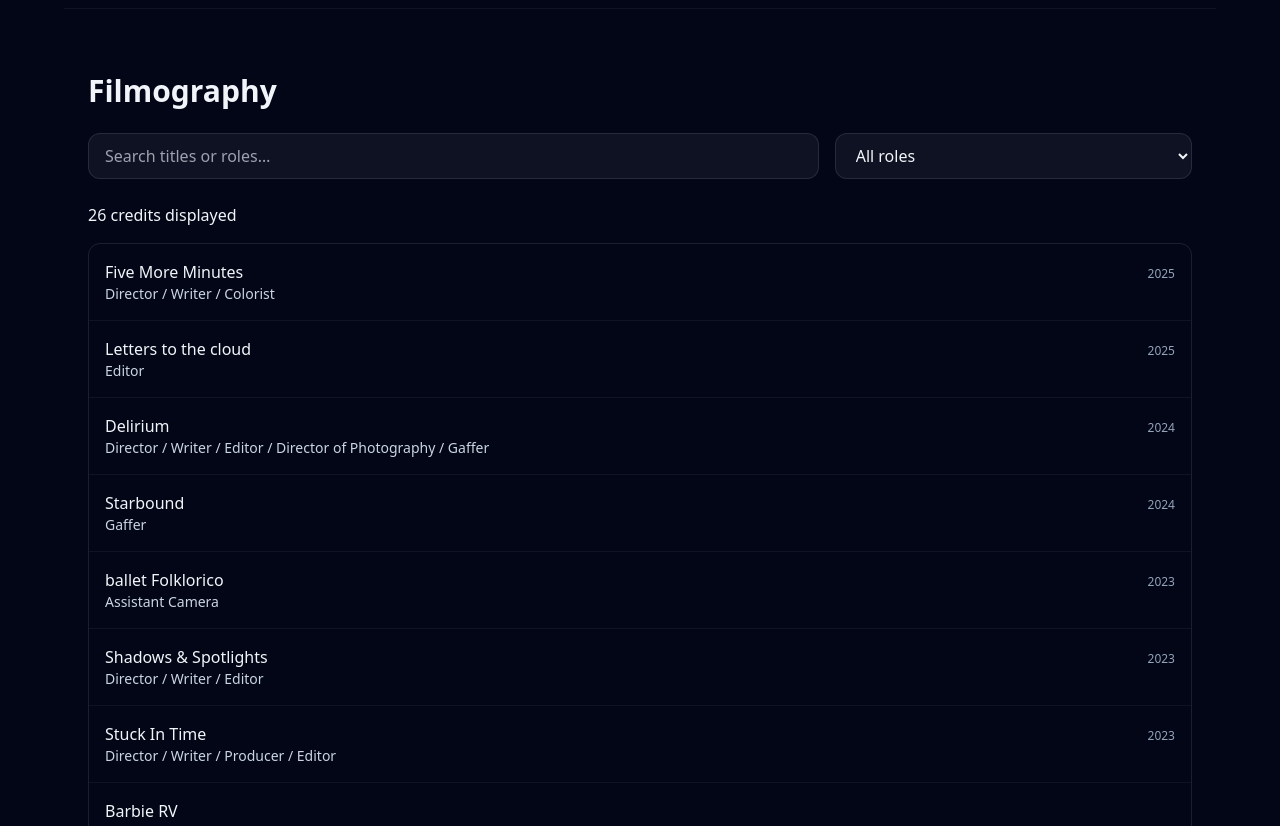
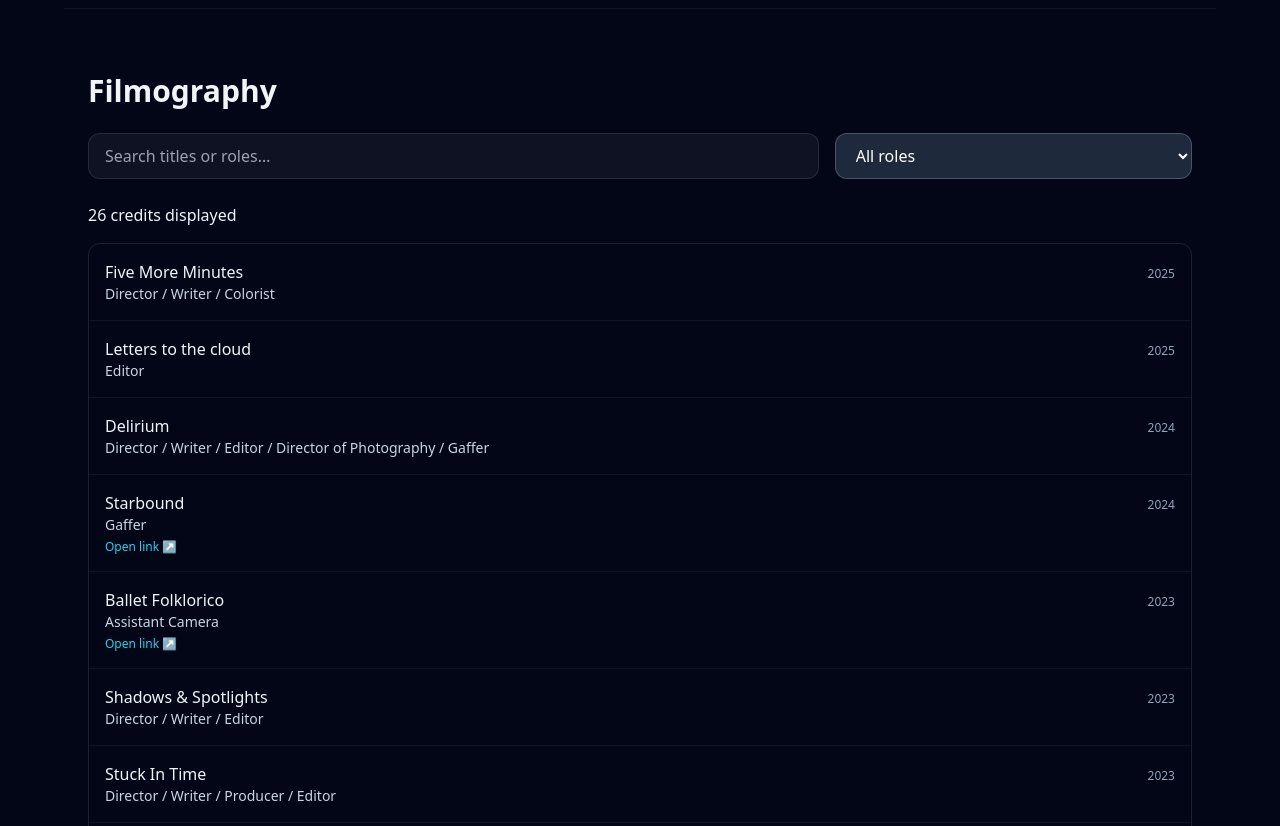
Before and after one commit to mandarsumanta/portfolio, a plain HTML site: page index.html in a window 1280 px wide. Shown: the part 1380-2206 px from the top of the page. Drawn offline with nearby package versions, Linux system fonts and the light colour scheme.

Commit message:
Update index.html

```diff
--- a/index.html
+++ b/index.html
@@ -3,10 +3,10 @@
 <head>
   <meta charset="utf-8" />
   <meta name="viewport" content="width=device-width, initial-scale=1" />
-  <title>Sumanta Mandar — Filmmaker</title>
-  <meta name="description" content="Portfolio and filmography of Sumanta Mandar — director, cinematographer, colorist, and editor based in San Diego." />
-  <meta property="og:title" content="Sumanta Mandar — Filmmaker" />
-  <meta property="og:description" content="Portfolio and filmography of Sumanta Mandar — director, cinematographer, colorist, and editor based in San Diego." />
+  <title>Sumanta Mandar - Filmmaker</title>
+  <meta name="description" content="Portfolio and filmography of Sumanta Mandar — Director, Cinematographer, Colorist, and Editor based in San Diego." />
+  <meta property="og:title" content="Sumanta Mandar - Filmmaker" />
+  <meta property="og:description" content="Portfolio and filmography of Sumanta Mandar - Director, Cinematographer, Colorist, and Editor based in San Diego." />
   <meta property="og:type" content="website" />
   <meta name="theme-color" content="#0ea5e9" />
   <!-- Tailwind via CDN for a simple, single-file static site -->
@@ -48,7 +48,7 @@
         <div class="mt-8 text-sm text-slate-400">
           <span class="inline-flex items-center gap-2">
             <svg xmlns="http://www.w3.org/2000/svg" viewBox="0 0 24 24" fill="currentColor" class="w-4 h-4"><path d="M11.7 2.29a1 1 0 0 1 .6 0l8 2.4a1 1 0 0 1 .7.96V15a5 5 0 1 1-10 0V4.33L5 6.1V15a5 5 0 1 1-2-4V5.65a1 1 0 0 1 .7-.96l8-2.4Z"/></svg>
-            San Diego, CA • Nepali / English / Hindi / German (basic)
+            San Diego, CA
           </span>
         </div>
       </div>
@@ -80,7 +80,7 @@
     <h2 class="text-2xl sm:text-3xl font-semibold">Filmography</h2>
     <div class="mt-6 grid md:grid-cols-3 gap-4">
       <input id="search" type="text" placeholder="Search titles or roles…" class="md:col-span-2 w-full px-4 py-2.5 rounded-xl bg-white/5 border border-white/10 outline-none focus:ring-2 ring-cyan-500/50"/>
-      <select id="roleFilter" class="w-full px-4 py-2.5 rounded-xl bg-white/5 border border-white/10 outline-none focus:ring-2 ring-cyan-500/50">
+      <select id="roleFilter" class="w-full px-4 py-2.5 rounded-xl bg-slate-800 text-white border border-white/20 outline-none focus:ring-2 ring-cyan-500/50">
         <option value="">All roles</option>
         <option>Director</option>
         <option>Writer</option>
@@ -195,12 +195,12 @@
       {title: 'Shadows & Spotlights', year: 2023, roles: ['Director','Writer','Editor']},
       {title: 'Stuck In Time', year: 2023, roles: ['Director','Writer','Producer','Editor']},
       {title: 'We are still here', roles: ['Director of Photography']},
-      {title: 'ballet Folklorico', year: 2023, roles: ['Assistant Camera']},
-      {title: 'Remembering', roles: ['Director of Photography']},
+      {title: 'Ballet Folklorico', year: 2023, roles: ['Assistant Camera'], url : 'https://www.pbs.org/video/ballet-folklorico/'},
+      {title: 'Remembering', roles: ['Director of Photography'], url: 'https://drive.google.com/file/d/1Z9io26AQ2HF0ER5iUE-5AAbSYLa-ibqx/view?ts=67c7b421'},
       {title: 'Playing with Speedballs', roles: ['Gaffer']},
       {title: 'Barbie RV', roles: ['']},
-      {title: 'Tilted', roles: ['Assistant Camera']},
-      {title: 'Starbound', year: 2024, roles: ['Gaffer']},
+      {title: 'Tilted', roles: ['Assistant Camera'], url: 'https://youtu.be/94D0HO_8zsg?si=UnBWNuAjykM3sk14'},
+      {title: 'Starbound', year: 2024, roles: ['Gaffer'], url: 'https://youtu.be/3GqqQYT9V20?si=vWD7ihThxzB0DpRT'},
       {title: 'Dust Bunny', roles: ['Assistant Director']},
       {title: 'Dissolution', roles: ['Director of Photography']},
       {title: 'Imposter', roles: ['Gaffer']},
```
